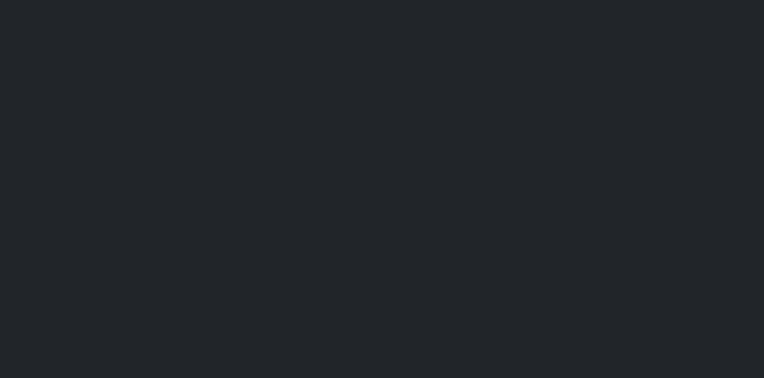
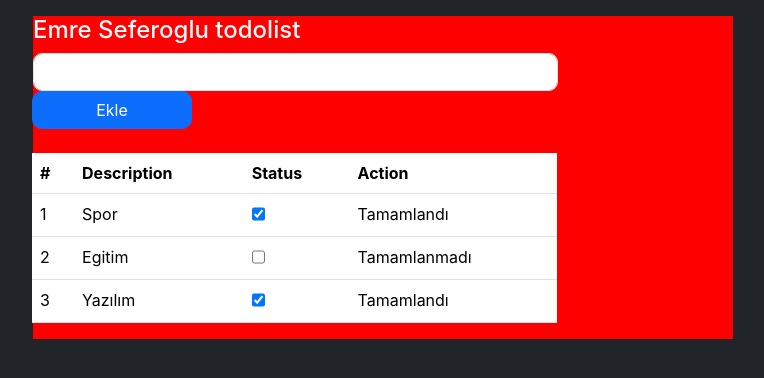
Before and after one commit to seferogluemre/CheckList-Angular, an Angular app: page / in a window 1280 px wide. Shown: the top 378 px of the page, without its empty margins (257-1021 px from the left). Built offline with nearby package versions, Linux system fonts and the light colour scheme.

Commit message:
filter items

```diff
--- a/src/app/app.component.html
+++ b/src/app/app.component.html
@@ -186,6 +186,7 @@
           <tr>
             <th>#</th>
             <th>Description</th>
+            <th>Status</th>
             <th>Action</th>
           </tr>
         </thead>
@@ -193,9 +194,15 @@
           <tr *ngFor="let item of getItems(); let i = index">
             <td>{{i + 1}}</td>
             <td>{{item.description}}</td>
+            <td>
+              <input type="checkbox"
+                     [checked]="item.action"
+                     (change)="onActionChange(item)"
+                     class="form-check">
+            </td>
             <td [ngSwitch]="item.action">
-              <span *ngSwitchCase="true" class="m-0">Tamamlandı</p>
-              <span *ngSwitchCase="false" class="m-0">Tamamlanmadı</p>
+              <span *ngSwitchCase="true" class="m-0">Tamamlandı</span>
+              <span *ngSwitchCase="false" class="m-0">Tamamlanmadı</span>
             </td>
           </tr>
         </tbody>
--- a/src/app/app.component.ts
+++ b/src/app/app.component.ts
@@ -23,4 +23,8 @@
     return this.model.items;
   }
 
+  onActionChange(item: any) {
+    item.action = !item.action;
+  }
+
 }
```
